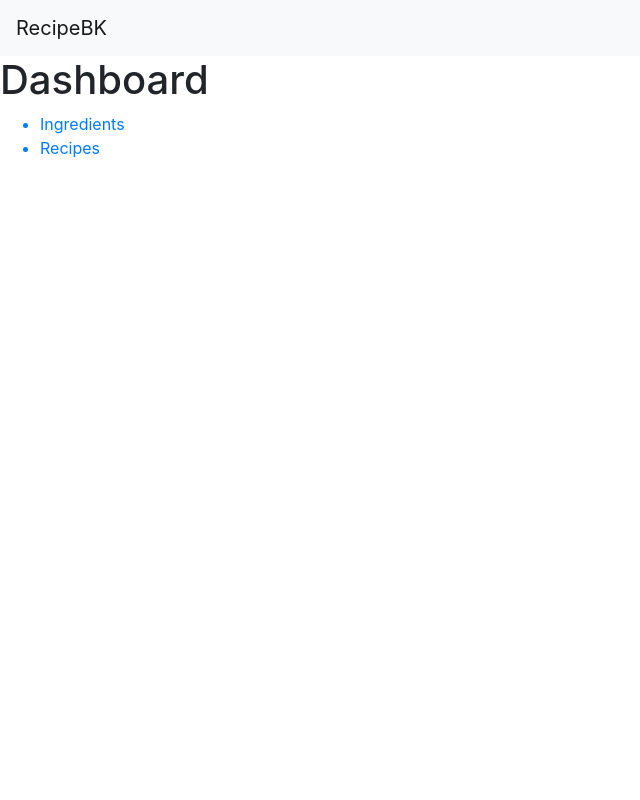
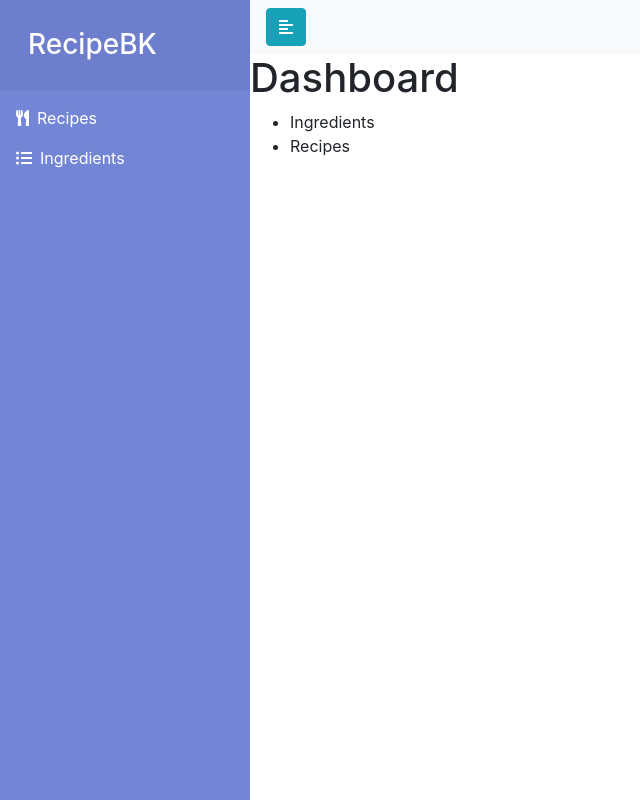
Before and after one commit to StereoPT/recipe-bk, a React (Create React App) app in the folder client/: page / in a window 1280 px wide. Shown: the whole page, without its empty margins (0-640 px from the left). Built offline with nearby package versions, Linux system fonts and the light colour scheme.

Commit message:
Sidebar Work

```diff
--- a/client/package.json
+++ b/client/package.json
@@ -3,11 +3,15 @@
   "version": "0.1.0",
   "private": true,
   "dependencies": {
+    "@fortawesome/fontawesome-svg-core": "^1.2.34",
+    "@fortawesome/free-solid-svg-icons": "^5.15.2",
+    "@fortawesome/react-fontawesome": "^0.1.14",
     "@testing-library/jest-dom": "^5.11.9",
     "@testing-library/react": "^11.2.3",
     "@testing-library/user-event": "^12.6.2",
     "axios": "^0.21.1",
     "bootstrap": "^4.6.0",
+    "classnames": "^2.2.6",
     "react": "^17.0.1",
     "react-dom": "^17.0.1",
     "react-router": "^5.2.0",
--- a/client/src/App.js
+++ b/client/src/App.js
@@ -1,25 +1,32 @@
-import React from 'react';
+import React, { useState } from 'react';
 import { BrowserRouter as Router, Switch, Route } from 'react-router-dom';
+import { Container } from "reactstrap";
+import classNames from 'classnames';
+
 import { Topbar } from './components/Topbar';
 import { DashboardPage } from './pages/DashboardPage';
 import { IngredientPage } from './pages/IngredientPage';
 import { RecipePage } from './pages/RecipePage';
 import { NotFound } from './pages/NotFound';
 
-import { AddIngredient } from './components/AddIngredient';
-import { EditIngredient } from './components/EditIngredient';
-
 import { GlobalProvider } from './context/GlobalState';
 
-import "./App.css";
+import "./css/App.css";
 import 'bootstrap/dist/css/bootstrap.min.css';
+import { Sidebar } from './components/Sidebar';
 
 function App() {
+  const [sidebarIsOpen, setSidebarOpen] = useState(true);
+  const toggleSidebar = () => setSidebarOpen(!sidebarIsOpen);
+
   return (
     <>
       <GlobalProvider>
         <Router>
-          <Topbar />
+          <div className="wrapper">
+            <Sidebar toggle={ toggleSidebar } isOpen={ sidebarIsOpen } />
+            <Container fluid className={ classNames('content', 'p-0', { 'is-open': sidebarIsOpen }) }>
+              <Topbar toggleSidebar={ toggleSidebar } />
               <Switch>
                 <Route exact path="/" component={ DashboardPage } />
                 <Route path="/ingredients" component={ IngredientPage } />
@@ -30,6 +37,8 @@ function App() {
                 */}
                 <Route component={ NotFound } />
               </Switch>
+            </Container>
+          </div>
         </Router>
       </GlobalProvider>
     </>
--- /dev/null
+++ b/client/src/components/Sidebar.js
@@ -0,0 +1,42 @@
+import React from 'react';
+import { Link } from 'react-router-dom';
+import classNames from 'classnames';
+import { FontAwesomeIcon } from "@fortawesome/react-fontawesome";
+import {
+  faUtensils,
+  faListUl
+} from '@fortawesome/free-solid-svg-icons';
+import {
+  Nav, NavItem, NavLink
+} from 'reactstrap';
+
+import "../css/Sidebar.css";
+
+export const Sidebar = ({ isOpen, toggle }) => {
+  return (
+    <nav className={ classNames("sidebar", { "is-open": isOpen }) }>
+      <div className="sidebar-header">
+        <span color="info" onClick={ toggle } style={{ color: "#fff" }}>
+          &times;
+        </span>
+        <h3>RecipeBK</h3>
+      </div>
+      <div className="side-menu">
+        <Nav vertical className="list-unstyled pb-3">
+          <NavItem>
+            <NavLink tag={ Link } to={ "/recipes" }>
+              <FontAwesomeIcon icon={ faUtensils } className="mr-2" />
+              Recipes
+            </NavLink>
+          </NavItem>
+          <NavItem>
+            <NavLink tag={ Link } to={ "/ingredients" }>
+              <FontAwesomeIcon icon={ faListUl } className="mr-2" />
+              Ingredients
+            </NavLink>
+          </NavItem>
+        </Nav>
+      </div>
+    </nav>
+  );
+}
--- a/client/src/components/Topbar.js
+++ b/client/src/components/Topbar.js
@@ -1,16 +1,18 @@
 import React from 'react';
-import { Link } from 'react-router-dom';
+import { FontAwesomeIcon } from "@fortawesome/react-fontawesome";
+import { faAlignLeft } from "@fortawesome/free-solid-svg-icons";
 
 import {
   Navbar,
-  NavbarBrand
+  Button
 } from 'reactstrap';
 
-export const Topbar = () => {
-
+export const Topbar = ({ toggleSidebar }) => {
   return (
     <Navbar color="light" light expand="md">
-      <Link to='/'><NavbarBrand>RecipeBK</NavbarBrand></Link>
+      <Button color="info" onClick={toggleSidebar}>
+        <FontAwesomeIcon icon={faAlignLeft} />
+      </Button>
     </Navbar>
   );
 }
--- /dev/null
+++ b/client/src/css/App.css
@@ -0,0 +1,5 @@
+.wrapper {
+  display: flex;
+  width: 100%;
+  align-items: stretch;
+}
--- /dev/null
+++ b/client/src/css/Sidebar.css
@@ -0,0 +1,55 @@
+a,
+a:hover,
+a:focus {
+  color: inherit;
+  text-decoration: none;
+  transition: all 0.3s;
+}
+
+.sidebar {
+  min-width: 250px;
+  max-width: 250px;
+  height: 100vh;
+  background: #7386d5;
+  color: #fff;
+  margin-left: -250px;
+  transition: all 0.5s;
+}
+
+.sidebar.is-open {
+  margin-left: 0;
+  transition: 0.5s;
+}
+
+.sidebar-header {
+  background: #6d7fcc;
+}
+
+.sidebar-header h3 {
+  color: #fff;
+  padding: 1em;
+}
+
+.sidebar ul p {
+  color: #fff;
+  padding: 10px;
+}
+
+.nav-item:hover {
+  color: #7386d5;
+  background: #fff;
+}
+
+.items-menu {
+  color: #fff;
+  background: #6d7fcc;
+}
+
+.sidebar-header > span {
+  position: relative;
+  float: right;
+  margin: 0.5em;
+  font-size: 2rem;
+  cursor: pointer;
+  display: none;
+}
```
Also changed, not shown: client/src/App.css (deleted), 2 other files (tests, documents, lock files or other folders). Lines whose indentation alone changed are shown as unchanged.
